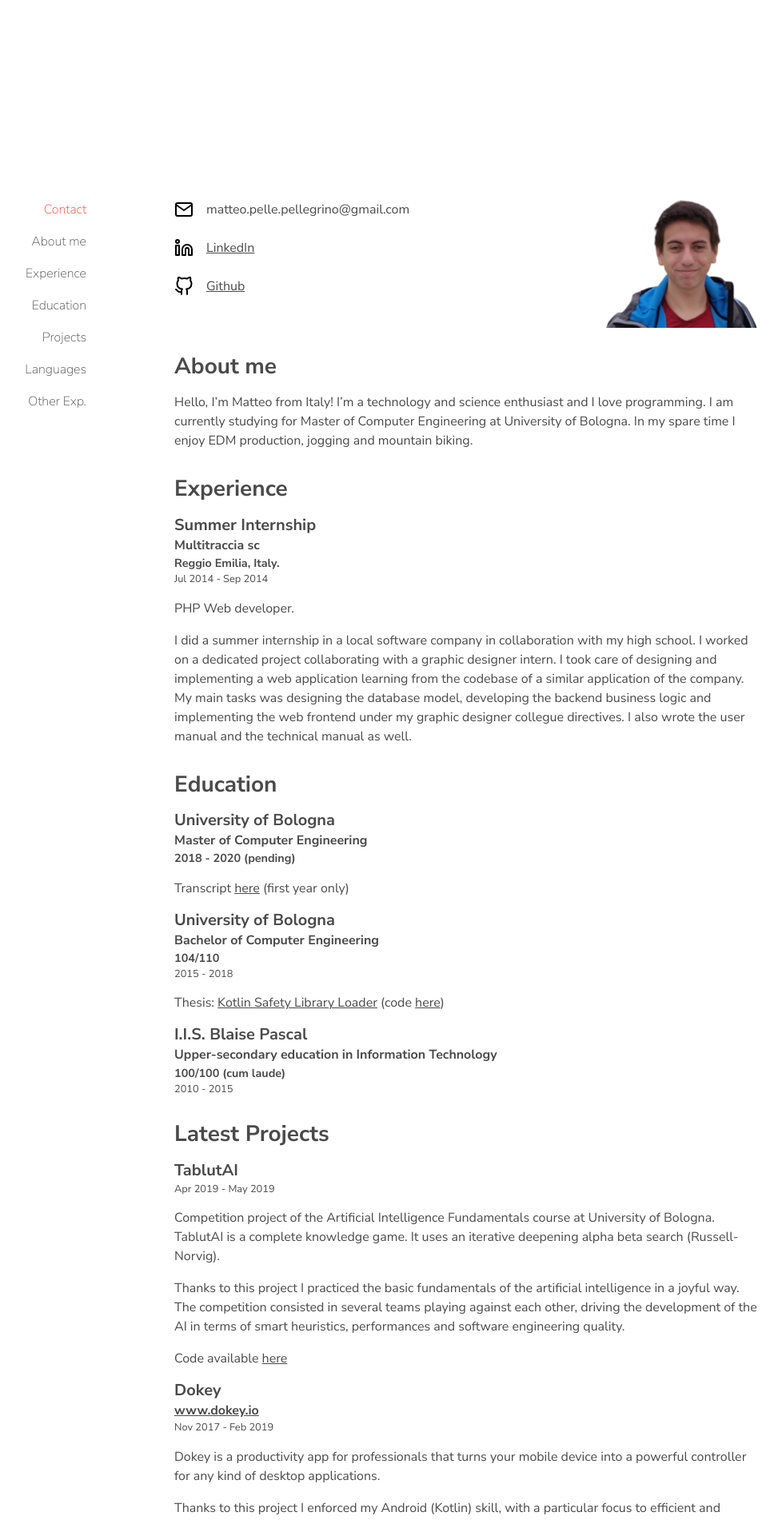
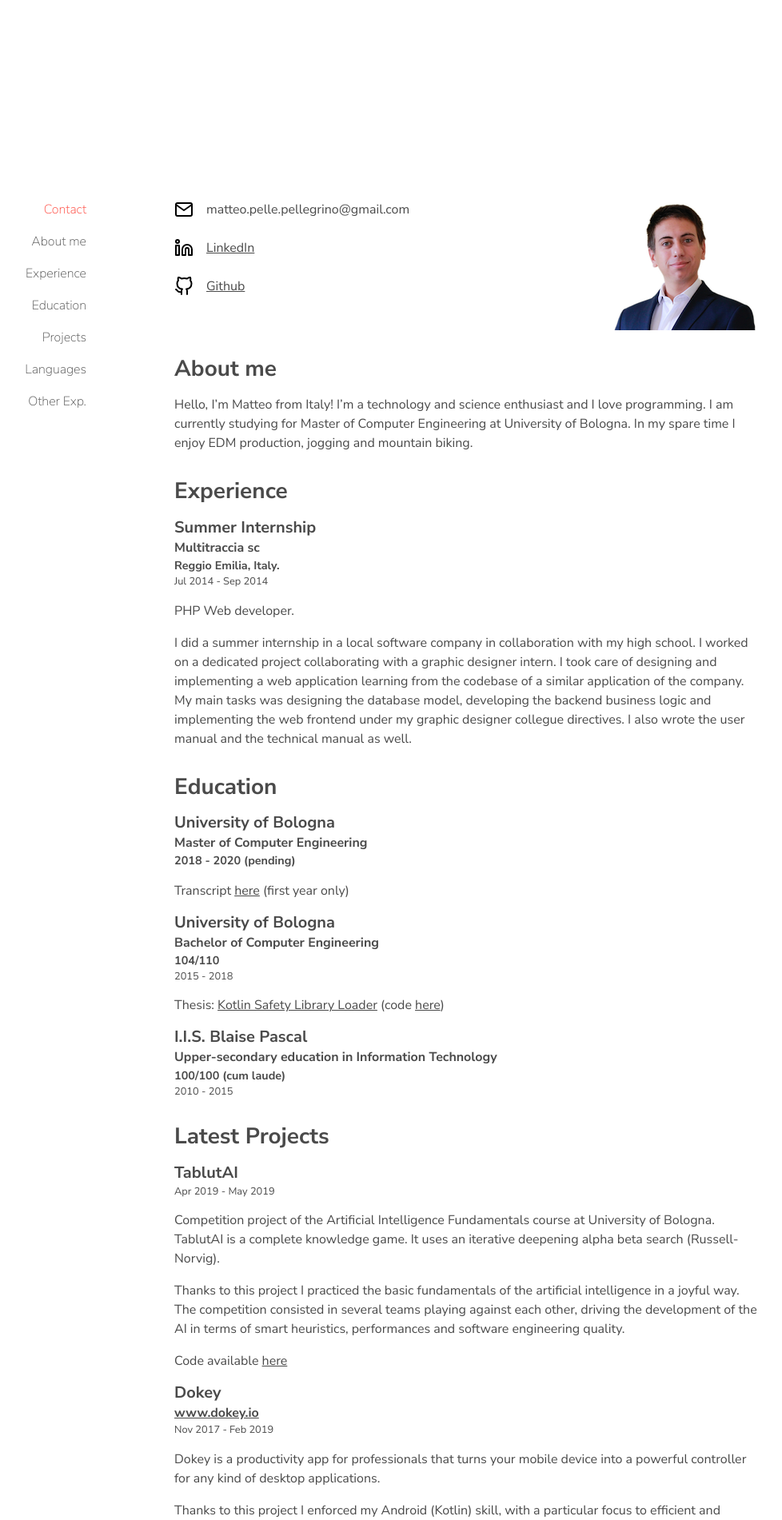
Before and after one commit to arabello/arabello.github.io, a Jekyll site: the page built from index.md, in a window 1280 px wide. Shown: the part 946-2847 px from the top of the page at 80% size, without its empty margins (57-1035 px from the left). Built offline with Jekyll 4.4.1, drawn with Linux system fonts in a browser that asks for light colours.

Commit message:
Update profile picture

```diff
--- a/_includes/contact.html
+++ b/_includes/contact.html
@@ -11,5 +11,5 @@
             </div>
         {% endfor %}
     </div>
-    <img src="/assets/images/profile-no-bg.png" class="">
+    <img src="/assets/images/profile1-no-bg.png" class="">
 </div>
```
Also changed, not shown: assets/images/profile1-no-bg.png (added).
